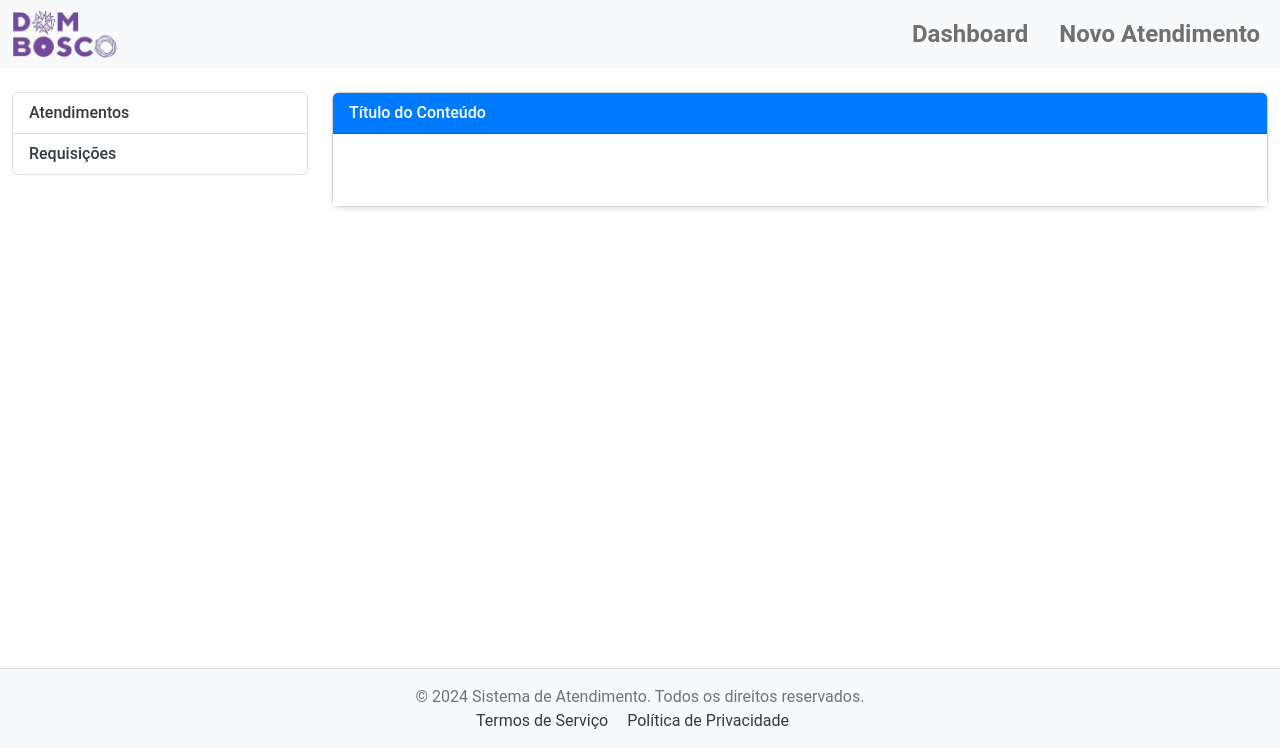
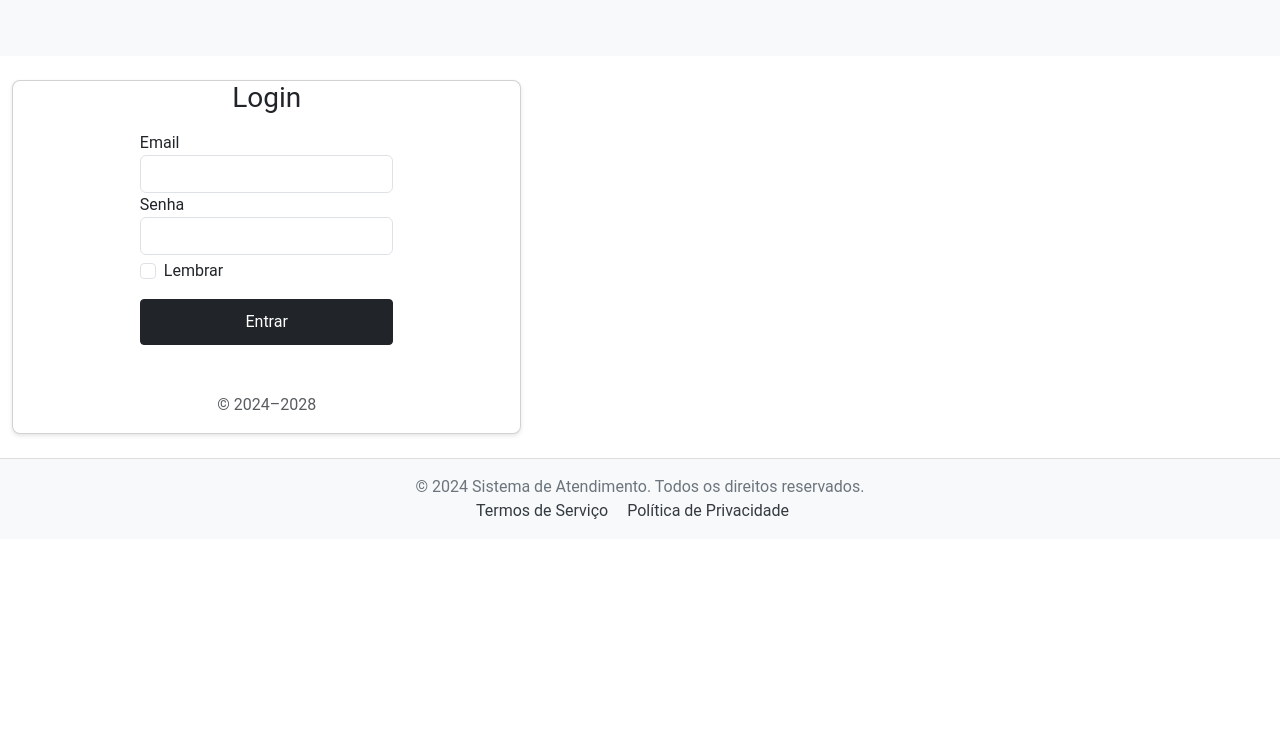
Before and after one commit to numdez/AtendimentoDomBosco, a Flask app: page / in a window 1280 px wide. Shown: the top 748 px of the page. Run offline with Flask 3, Linux system fonts and the light colour scheme.

Commit message:
Incluído mais pastas de log e cache Inserido um usuário de Administrador Concluído sistema de login Adicionadas novas funções Padronizado Adicionadas novas funções de busca no banco de dados Alterado para incluir opções de logout Nova tela de login Tratamento inicial dos dados puxados do banco Script externo para criptografar senhas

```diff
--- a/app/controller/rotas.py
+++ b/app/controller/rotas.py
@@ -1,7 +1,8 @@
 from app.model.ModelUser import ModelUser
 from app.controller.auth import Auth
+from app.model import functions
 from app.model.forms import LoginForm
-from app.model.entidades.user import User
+from app.model.entidades.Usuario import Usuario
 from app.log.logger import log_action
 
 from flask_login import logout_user, login_user, login_required, current_user
@@ -17,8 +18,10 @@ from app import app, lm
 def load_user(id):
     db_loader = ModelUser()
     lm.session_protection = "strong"
-    return ModelUser.get_by_id(db_loader, id)
-'''
+    data = ModelUser.get_by_id(db_loader, id)
+    return data
+
+
 # ROUTE
 # Login
 @app.route("/", methods=["GET", "POST"])
@@ -34,15 +37,13 @@ def index():
     if form.validate_on_submit():
         if next_url:
             return redirect(next_url)
-        user = User(0, form.email.data, form.password.data)
-
+        user = Usuario(0, form.email.data, form.senha.data)
         logged_user = ModelUser.login(db, user)
         db._conn.close()
         if logged_user != None:
-            if logged_user.pwd:
-                login_user(logged_user, duration=timedelta(
-                    minutes=120), remember=False)
-                log_action(logged_user.name, 'LOGIN')
+            if logged_user.senha:
+                login_user(logged_user, remember=False)
+                log_action(logged_user.nome, 'LOGIN')
                 next = request.args.get('next')
                 session['ultAbaAberta'] = 'home'
                 return redirect(url_for("home"))
@@ -55,21 +56,26 @@ def index():
         print(form.errors)
     return render_template('login.html', form=form)
 
+# Logout
+@app.route("/logout")
+@login_required
+def logout():
+    user = functions.get_usuario(current_user.id)
+    logout_user()
+    log_action(user[0][1], 'LOGOUT')
+    session.clear()
+    resp = make_response(redirect(url_for("index")))
+    return resp
+
 
 @app.route("/home", methods=["GET", "POST"])
 def home():
-    return render_template()
-
-'''
-
-@app.route('/login')
-def login():
-    return render_template('login.html')
+    id_user = session["_user_id"]
+    usuario = functions.get_usuario(id_user)
+    return render_template('base.html', user=usuario)
 
 
-@app.route('/')
-def index():
-    return render_template('base.html')
+
 
 @app.route('/teste')
 def teste():
@@ -103,6 +109,11 @@ def status_403(error):
 def status_500(error):
     return "<h1>Sistema em Manutenção</h1>", 500
 
+@app.errorhandler(500)
+def erro_interno(error):
+    print('deu erro interno:', error)
+    #return redirect(url_for('home'))
+
 @app.errorhandler(401)
 def page_not_auto(error):
     return "<h3>Acesso não Autorizado!</h3>", 401
--- a/app/model/ModelUser.py
+++ b/app/model/ModelUser.py
@@ -1,10 +1,47 @@
-from .entidades.user import User
+from .entidades.Usuario import Usuario
+import sqlite3
 
 
 class ModelUser():
     def __init__(self):
-        self._nome = 'pass'
+        self._nome = 'app.db'
+        self._conn = self._connecting()
 
+    def _connecting(self):
+        conn = sqlite3.connect(self._nome)
+        return conn
+
+
+    @classmethod
+    def login(self, db, user):
+        try:
+            cursor = db._conn.cursor()
+            sql = (
+                f"SELECT * FROM tbl_undb_usuarios WHERE email_usuario = '{user.email}'")
+            row = cursor.execute(sql).fetchone()
+            if row != None:
+                user = Usuario(row[0], row[2], Usuario.verify_password(
+                    row[3], user.senha), row[1], row[4], row[5])
+                return user
+            else:
+                return None
+        except Exception as ex:
+            raise Exception(ex)
+
+    @classmethod
+    def get_by_id(self, db_loader, id):
+        cursor = db_loader._conn.cursor()
+        sql = (
+            f'SELECT * FROM tbl_undb_usuarios WHERE id_usuario={id}'
+        )
+
+        row = cursor.execute(sql).fetchone()
+        if row != None:
+            logged_user = Usuario(row[0], row[2], row[3],
+                                row[1], row[4], row[5])
+            return logged_user
+        else:
+            return None
 
     @classmethod
     def call_get_query(self, db, query):
--- a/app/templates/base.html
+++ b/app/templates/base.html
@@ -19,6 +19,9 @@
             width: auto;
             height: 6vh;
         }
+        .nav-item{
+            text-align: center;
+        }
     </style>
     {% block styles %}{% endblock %}
 </head>
@@ -34,12 +37,10 @@
             </button>
             <div class="collapse navbar-collapse" id="navbarNav">
                 <ul class="navbar-nav ms-auto">
-                    <li class="nav-item">
-                        <a class="nav-link" href="{{ url_for('dashboard') }}">Dashboard</a>
-                    </li>
-                    <li class="nav-item">
-                        <a class="nav-link" href="{{ url_for('requisitar') }}">Novo Atendimento</a>
-                    </li>
+                    <div class="d-flex">
+                        <span class="navbar-brand p-1 fs-6">{{current_user.name}}</span>
+                        <a class="btn btn-outline-light" href="{{ url_for('logout') }}">Sair</a>
+                    </div>
                 </ul>
             </div>
         </div>
--- a/app/templates/login.html
+++ b/app/templates/login.html
@@ -38,17 +38,59 @@
     </nav>
 
     <!-- Container principal para o conteúdo -->
-    <div class="container-fluid py-4 bg-here">
+    <div class="container-fluid py-4 not-bg-here">
         <div class="row">
             <!-- Conteúdo principal -->
             <main class="col-md-5">
                 <div class="card">
-                    <div class="card-header">
-                        Título do Conteúdo
-                    </div>
-                    <div class="card-body">
-                        <p>Este é o conteúdo principal da página.</p>
-                    </div>
+                    <form class="col-md-6 offset-md-3" action="" method="POST">
+                        {{form.csrf_token}}
+                        <h1 class="h3 mb-3 fw-normal text-center">Login</h1>
+
+                        <div class="form-group">
+                          <label for="floatingInput">Email</label>{{form.email(class="form-control", type="email",id="floatingInput")}}
+                          {% if form.errors.email %}
+                          <div class="alert alert-danger d-flex align-items-center" role="alert">
+                            <svg class="bi flex-shrink-0 me-2" width="24" height="24" role="img" aria-label="Danger:">
+                              <use xlink:href="#exclamation-triangle-fill" />
+                            </svg>
+                            <div>
+                              <ul>
+                                {% for e in form.errors.email %}
+                                <li>
+                                  {{e}}
+                                </li>
+                                {% endfor %}
+                              </ul>
+                            </div>
+                            {% endif %}
+                          </div>
+                          <div class="form-group">
+                            <label
+                              for="floatingPassword">Senha</label>{{form.senha(class="form-control",type="password",id="floatingPassword")}}
+                            {% if form.errors.senha %}
+                            <div class="alert alert-danger d-flex align-items-center" role="alert">
+                              <svg class="bi flex-shrink-0 me-2" width="24" height="24" role="img" aria-label="Danger:">
+                                <use xlink:href="#exclamation-triangle-fill" />
+                              </svg>
+                              <div>
+                                <ul>
+                                  {% for e in form.errors.senha %}
+                                  <li>
+                                    {{e}}
+                                  </li>
+                                  {% endfor %}
+                                </ul>
+                              </div>
+                              {% endif %}
+
+                            </div>
+                            <div class="form-check mb-3 mt-1">
+                              {{form.lembrar(type="checkbox",class="form-check-input",id="save-info")}} Lembrar
+                            </div>
+                            <button class="w-100 btn btn-lg btn-dark" type="submit">Entrar</button>
+                            <p class="mt-5 mb-3 text-muted text-center">&copy; 2024–2028</p>
+                      </form>
                 </div>
             </main>
         </div>
```
Also changed, not shown: app/model/entidades/Usuario.py (renamed from app/model/entidades/user.py, +8 -5 lines), app/model/functions.py (+18 -0 lines), app/utils/utils.py (+21 -0 lines), cria_senha.py (added, +7 -0 lines), app.db, 1 other file.
